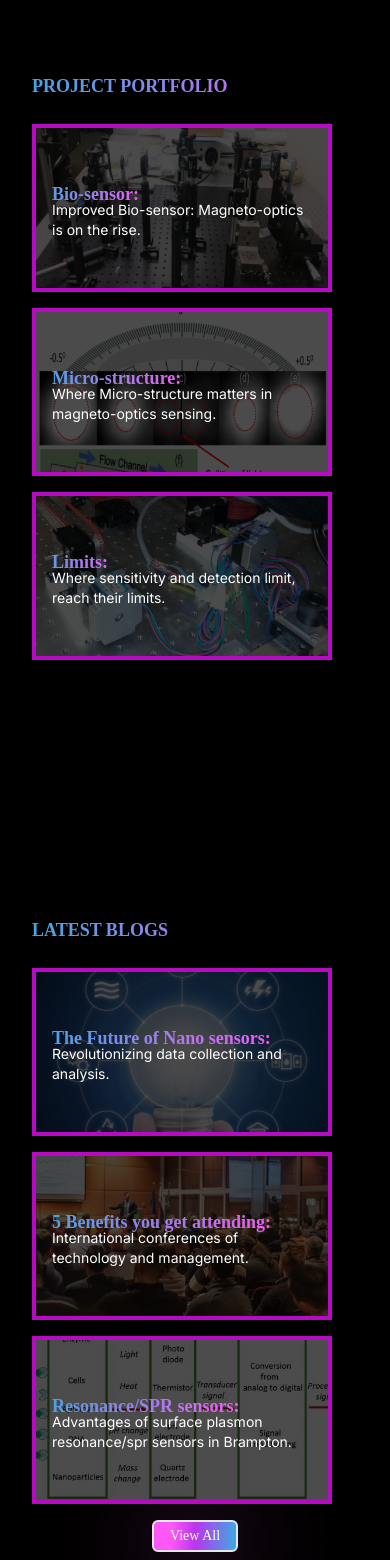
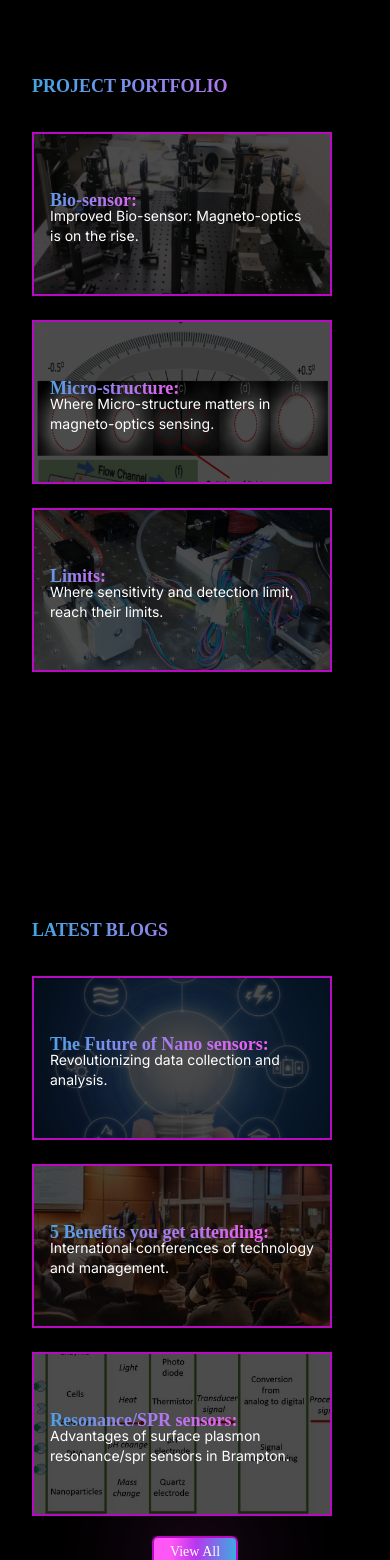
Before and after one commit to Rahulbalakrishnan/demo_seednanotech, a Next.js app: page / in a window 390 px wide. Shown: the part 1700-3260 px from the top of the page. Built offline with nearby package versions, Linux system fonts and the light colour scheme.

Commit message:
home page, blogs  section completed!

```diff
--- a/app/ui/components/landing/blogs.tsx
+++ b/app/ui/components/landing/blogs.tsx
@@ -26,7 +26,7 @@ export default function Blogs() {
     <div className="w-full h-screen" style={{ userSelect: "none" }}>
       <section id="Blogs" className=" pt-12 px-8 text-white">
         <div className=" text-gradient text-lg font-bold pt-9 ">
-          <h1 className="z-10 pb-4 md:items-center  lg:pb-8 lg:text-2xl lg:pt-5">
+          <h1 className="z-10 pb-5 md:items-center  lg:pb-8 lg:text-2xl lg:pt-5">
             LATEST BLOGS
           </h1>
         </div>
@@ -40,11 +40,11 @@ export default function Blogs() {
               <div
                 key={index}
                 id="item"
-                className="flex flex-col py-2 md:px-2 md:pt-24 lg:pt-16 lg:mx-10 "
+                className="flex flex-col py-3 md:px-2 md:pt-24 lg:pt-16 lg:mx-10 "
               >
                 {/* Lower than xl size contianer - start */}
                 <div
-                  className="xl:hidden flex flex-col border-4 border-accent transform transition-transform hover:scale-105 group relative overflow-hidden cursor-pointer hover:group-hover"
+                  className="xl:hidden flex flex-col border-2 border-accent transform transition-transform hover:scale-105 group relative overflow-hidden cursor-pointer hover:group-hover"
                   style={{ maxWidth: "300px", width: "100%" }}
                 >
                   <div className="bg-black/70 w-full h-full absolute z-10 transition-all duration-300 "></div>
@@ -76,7 +76,7 @@ export default function Blogs() {
 
                 {/* Higher than xl size container - start */}
                 <div
-                  className="xl:block hidden border-4 border-accent  transform transition-transform hover:scale-105 group relative overflow-hidden cursor-pointer hover:group-hover"
+                  className="xl:block hidden border-2 border-accent  transform transition-transform hover:scale-105 group relative overflow-hidden cursor-pointer hover:group-hover"
                   style={{ maxWidth: "500px", width: "100%" }}
                 >
                   <div className="bg-black/70 w-full h-full absolute z-10 transition-all duration-300"></div>
@@ -112,7 +112,7 @@ export default function Blogs() {
             {/* group -end */}
           </div>
           <div className="flex flex-col items-center py-2">
-            <a className="border-2 btn px-4 py-1 cursor-pointer rounded-md text-sm items-center sm:text-lg md:text-xl">
+            <a className="border-2 border-accent btn px-4 py-1 cursor-pointer rounded-md text-sm items-center sm:text-lg md:text-xl">
               View All
             </a>
           </div>
--- a/app/ui/components/landing/project.tsx
+++ b/app/ui/components/landing/project.tsx
@@ -25,7 +25,7 @@ export default function Project() {
     <div className="w-full h-screen " style={{ userSelect: "none" }}>
       <section id="Project" className=" pt-12 px-8 text-white">
         <div className=" text-gradient text-lg font-bold pt-9 ">
-          <h1 className="z-10 pb-4 md:items-center  lg:pb-8 lg:text-2xl lg:pt-5">
+          <h1 className="z-10 pb-5 md:items-center lg:text-2xl lg:pb-8  lg:pt-5">
             PROJECT PORTFOLIO
           </h1>
         </div>
@@ -39,11 +39,11 @@ export default function Project() {
               <div
                 key={index}
                 id="item"
-                className="flex flex-col py-2 md:px-2 md:pt-24 lg:pt-16 lg:mx-10 "
+                className="flex flex-col py-3 md:px-2 md:pt-24 lg:pt-16 lg:mx-10 "
               >
                 {/* Lower than xl size contianer - start */}
                 <div
-                  className="xl:hidden flex flex-col border-4 border-accent transform transition-transform hover:scale-105 group relative overflow-hidden cursor-pointer hover:group-hover"
+                  className="xl:hidden flex flex-col border-2 border-accent transform transition-transform hover:scale-105 group relative overflow-hidden cursor-pointer hover:group-hover"
                   style={{ maxWidth: "300px", width: "100%" }}
                 >
                   <div className="bg-black/70 w-full h-full absolute z-10 transition-all duration-300 "></div>
@@ -75,7 +75,7 @@ export default function Project() {
 
                 {/* Higher than xl size container - start */}
                 <div
-                  className="xl:block hidden border-4 border-accent  transform transition-transform hover:scale-105 group relative overflow-hidden cursor-pointer hover:group-hover"
+                  className="xl:block hidden border-2 border-accent  transform transition-transform hover:scale-105 group relative overflow-hidden cursor-pointer hover:group-hover"
                   style={{ maxWidth: "500px", width: "100%" }}
                 >
                   <div className="bg-black/70 w-full h-full absolute z-10 transition-all duration-300"></div>
```
